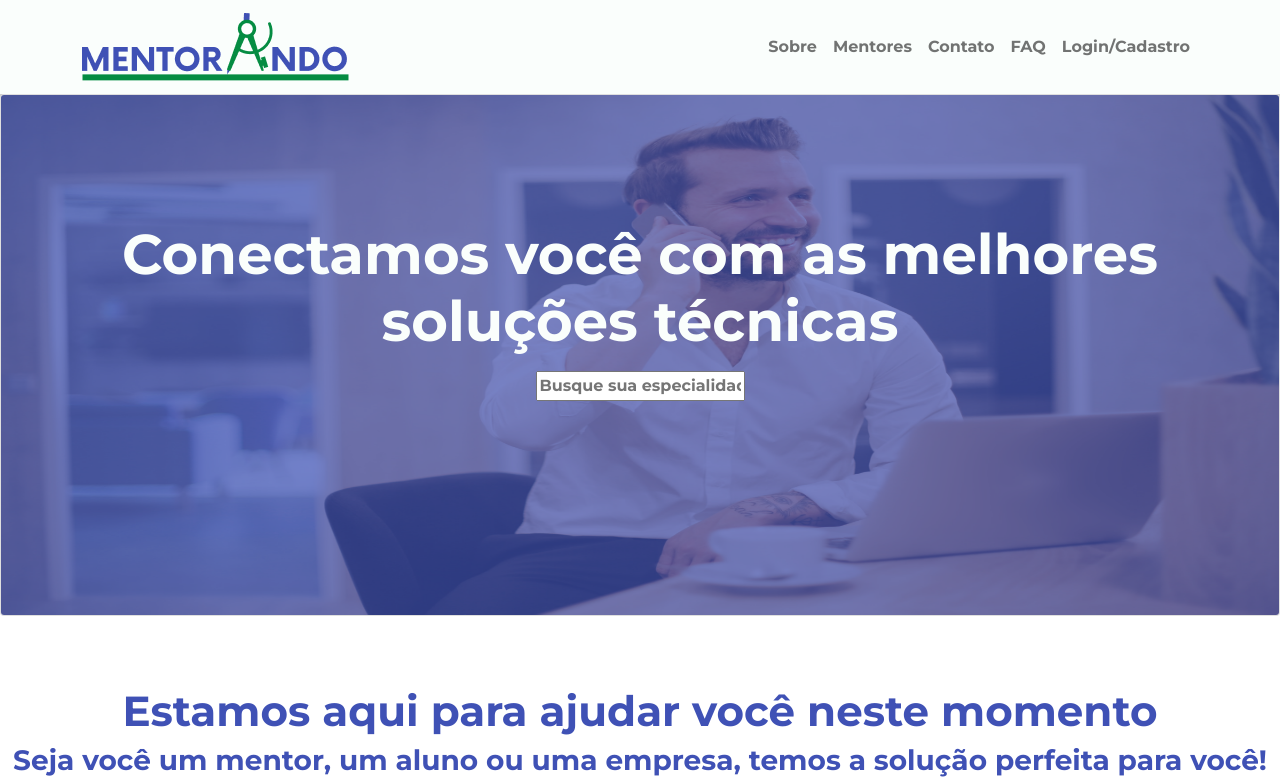
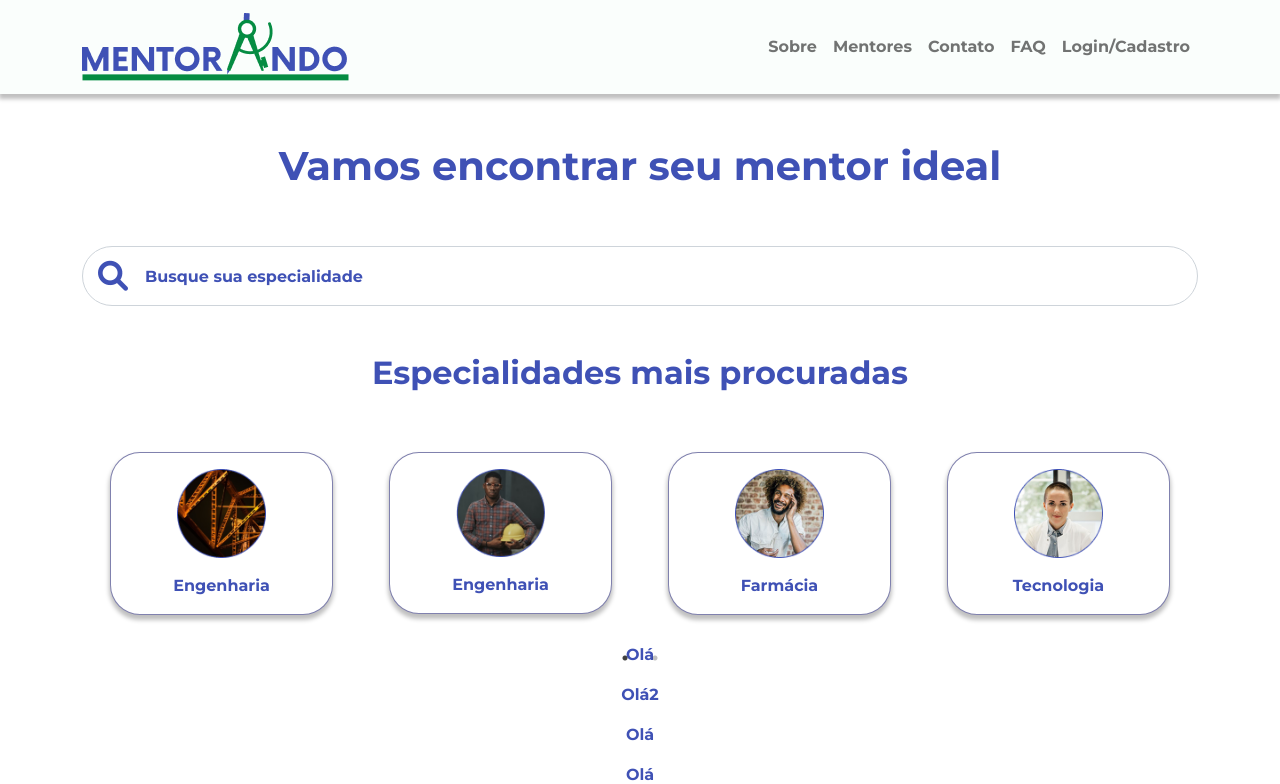
Before and after one commit to ricardocr18/gamaAcademyChefao, a React (Create React App) app: page /mentores in a window 1280 px wide. Shown: the top 784 px of the page. Built offline with nearby package versions, Linux system fonts and the light colour scheme.

Commit message:
criando a tela dos mentores

```diff
--- a/src/App.js
+++ b/src/App.js
@@ -1,17 +1,19 @@
+import React from 'react';
+import { Route, Switch } from 'react-router-dom';
+import Home from './pages/Home';
+import Mentores from './pages/Mentores';
+import Teste from './pages/Teste';
 import './App.css';
-import { BrowserRouter, Route, Switch } from 'react-router-dom';
-import Home from './pages/Home';
-
-
 
 function App(){
   return(
     <div className='App'>
-        <BrowserRouter>
-        <Switch>
-          <Route patch='/' exact component={Home} />
+
+          <Switch>
+            <Route exact path="/" component={Home} />
+            <Route exact path="/mentores"  component={Mentores} />
+            <Route exact path="/teste" component={Teste} />
           </Switch>
-        </BrowserRouter>
 
     </div>
   )
--- /dev/null
+++ b/src/components/Exemplo.js
@@ -0,0 +1,61 @@
+import React, { Component } from "react";
+import Slider from "react-slick";
+
+class Exemplo extends Component {
+    render() {
+
+        var settings = {
+            dots: true,
+            infinite: true,
+            speed: 900,
+            slidesToShow: 2,
+            slidesToScroll: 1,
+            initialSlide: 0,
+            responsive: [
+                {
+                    breakpoint: 1024,
+                    settings: {
+                        slidesToShow: 4,
+                        slidesToScroll: 3,
+                        infinite: true,
+                        dots: true,
+                    },
+                },
+                {
+                    breakpoint: 600,
+                    settings: {
+                        slidesToShow: 1,
+                        slidesToScroll: 2,
+                        initialSlide: 2,
+                    },
+                },
+                {
+                    breakpoint: 480,
+                    settings: {
+                        slidesToShow: 2,
+                        slidesToScroll: 1,
+                    },
+                },
+            ],
+        };
+
+        return (
+            <div>
+                <div>
+                    <p>Olá</p>
+                </div>
+                <div>
+                    <p>Olá2</p></div>
+                <div>
+                    <p>Olá</p>
+                </div>
+                <div>
+                    <p>Olá</p>
+                </div>
+
+            </div>
+        )
+    }
+}
+
+export default Exemplo;
--- a/src/components/Header.js
+++ b/src/components/Header.js
@@ -2,9 +2,17 @@ import React, { Component } from "react";
 import { Navbar, Container, Nav } from "react-bootstrap";
 import surface1 from '../img/surface1.png';
 import '../style/Header.css';
+import { Link, useHistory } from 'react-router-dom'
 
-class Header extends Component {
-  render() {
+function Header() {
+
+const history = useHistory();
+
+   function mentoresBtn() {
+     history.push("/mentores");
+     window.location.reload();
+   }
+
     return (
 
       <Navbar className="headerColor" collapseOnSelect expand="lg">
@@ -20,9 +28,11 @@ class Header extends Component {
                 <Nav.Link className="colors" href="#deets">
                   <span>Sobre</span>
                 </Nav.Link>
-                <Nav.Link href="#deets">
-                  <span>Mentores</span>
+
+                <Nav.Link>
+                  <span onClick={() => mentoresBtn()}>Mentores</span>
                 </Nav.Link>
+
                 <Nav.Link href="#deets">
                   <span>Contato</span>
                 </Nav.Link>
@@ -39,6 +49,6 @@ class Header extends Component {
       </Navbar>
     );
   }
-}
+
 
 export default Header;
--- a/src/index.js
+++ b/src/index.js
@@ -2,11 +2,15 @@ import React from 'react';
 import ReactDOM from 'react-dom';
 import './index.css';
 import App from './App';
+import { BrowserRouter } from "react-router-dom";
+
 
 
 ReactDOM.render(
-  <React.StrictMode>
-    <App />
-  </React.StrictMode>,
+
+    <BrowserRouter>
+      <App />
+    </BrowserRouter>,
+
   document.getElementById('root')
 );
--- a/src/pages/Home.js
+++ b/src/pages/Home.js
@@ -1,6 +1,6 @@
 import { Component } from 'react'
 import { Button, Card } from 'react-bootstrap';
-import Header from '../components/Header.js'
+import Header from '../components/Header.js';
 import Footer from '../components/Footer';
 import foto from '../img/banner.png';
 import '../style/Home.css';
--- /dev/null
+++ b/src/pages/Mentores.js
@@ -0,0 +1,38 @@
+import CardSlider from "../components/CardSlider"
+import Exemplo from "../components/Exemplo";
+import { Component } from 'react';
+import Header from '../components/Header.js';
+import '../style/TelaDeMentores.css'
+
+class Mentores extends Component {
+
+  render (){
+    return (
+      <div className="Mentores">
+      <Header/>
+        <div class="container">
+          <h1 class="font-weight-bold pt-5">Vamos encontrar seu mentor ideal</h1>
+          <div className="row">
+            <div className="col-xs-4">
+              <div class="search mt-5">
+                <i class="fa fa-search"></i>
+                <div className="tamanho">
+                  <input
+                    type="text-center"
+                    class="form-control"
+                    placeholder="Busque sua especialidade"
+                  />
+                </div>
+                <h2 className="pt-5 pb-4">Especialidades mais procuradas</h2>
+              </div>
+            </div>
+            <CardSlider />
+            <Exemplo/>
+          </div>
+        </div>
+      </div>
+     )
+  }
+}
+
+export default Mentores;
--- /dev/null
+++ b/src/pages/Teste.js
@@ -0,0 +1,12 @@
+import React from 'react';
+import { Component } from 'react';
+
+class Teste extends Component {
+    render(){
+        return(
+            <h3>Olá mundo</h3>
+        )
+
+    }
+}
+export default Teste;
--- /dev/null
+++ b/src/style/TelaDeMentores.css
@@ -0,0 +1,65 @@
+.App {
+    text-align: center;
+    color: #3f51b5;
+    font-family: "Montserrat", sans-serif;
+  }
+
+  .headerlogo{
+
+  }
+
+  .fontStyle {
+
+    text-align: center;
+    color: #3f51b5;
+    font-family: "Montserrat", sans-serif;
+  }
+
+  .height {
+    height: 100vh;
+  }
+
+  .search {
+    position: relative;
+  }
+
+  .search input {
+    width: 100%;
+    border-radius: 200px;
+    height: 60px;
+    text-indent: 50px;
+  }
+
+  .search input::placeholder {
+    color: #3f51b5;
+  }
+
+  .search .fa-search {
+    position: absolute;
+    font-size: 30px;
+    top: 15px;
+    left: 16px;
+  }
+
+  .card-group {
+    padding: 10%;
+  }
+
+  .card-group .card {
+    border: 0.5px solid rgba(3, 4, 94, 0.5);
+    border-width: 1px;
+    border-radius: 30px;
+    box-shadow: 0px 4px 4px 1px #00000040;
+
+  }
+
+  .card-group img {
+    max-width: 40%;
+    margin: auto;
+    border: none;
+  }
+
+  .headerColor{
+    background-color:#FAFEFC;
+    box-shadow: 0px 4px 4px 1px #00000040;
+  }
```
Also changed, not shown: public/index.html (+3 -4 lines), src/components/CardMentores.js (+8 -6 lines), src/components/CardMentoresMaisRecomendados.js (+6 -6 lines), src/components/CardSlider.js (+6 -6 lines), 1 other file (tests, documents, lock files or other folders).
